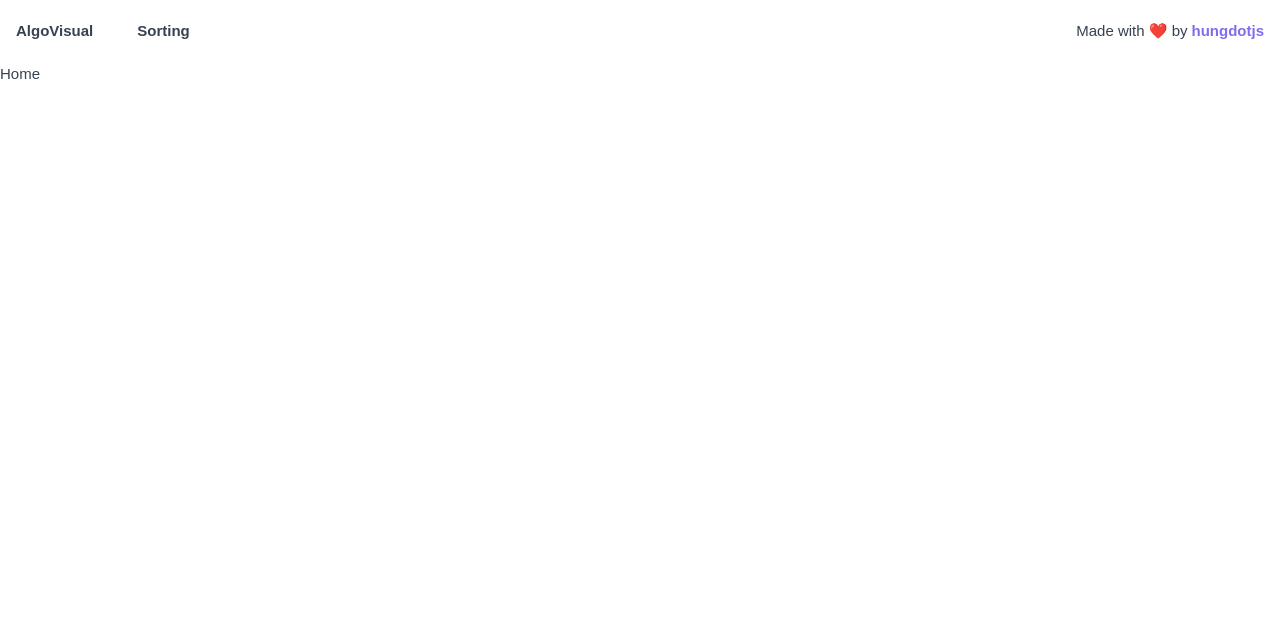
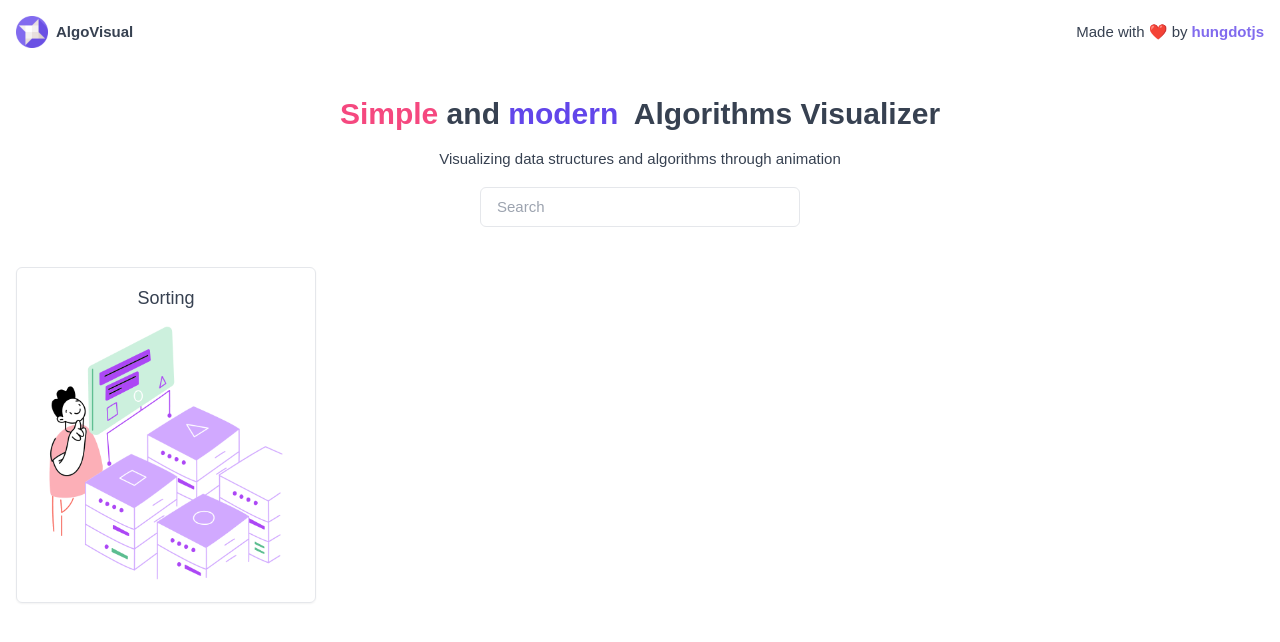
Before and after one commit to hungntran/algo-visualizer, a React (Create React App) app: page / in a window 1280 px wide. Shown: the top 642 px of the page. Built offline with nearby package versions, Linux system fonts and the light colour scheme.

Commit message:
feat: update homepage

```diff
--- a/src/components/Bar.tsx
+++ b/src/components/Bar.tsx
@@ -2,6 +2,8 @@ import classNames from "classnames";
 import { FC } from "react";
 import Show from "components/common/Show";
 import useGlobal from "hooks/useGlobal";
+
+const TOTAL_WIDTH = 30;
 
 const Bar: FC<{
   value: number;
@@ -26,7 +28,7 @@ const Bar: FC<{
         }
       )}
       style={{
-        left: 30 * order,
+        left: TOTAL_WIDTH * order,
         height: value * 10,
       }}
     >
@@ -35,7 +37,7 @@ const Bar: FC<{
       <Show when={isWatching && !isSorted && !isSwapping}>
         <div
           className="border border-violet-400 absolute -top-0.5 z-10"
-          style={{ width: listSize * (30 + 1), left: -30 * order }}
+          style={{ width: (listSize + 1) * TOTAL_WIDTH, left: -TOTAL_WIDTH * order }}
         ></div>
       </Show>
     </div>
--- a/src/components/Header.tsx
+++ b/src/components/Header.tsx
@@ -1,35 +1,21 @@
 import React from "react";
-import classNames from "classnames";
-import { Link, useLocation } from "react-router-dom";
+import { Link } from "react-router-dom";
 import Container from "./common/Container";
 import BaseLink from "./common/BaseLink";
-
-const navigators = [
-  {
-    path: "/sorting",
-    text: "Sorting",
-  },
-];
+import Logo from "assets/images/logo.png";
 
 const Header = () => {
-  const location = useLocation();
-
   return (
     <div>
       <Container>
         <div className="flex justify-between flex-wrap">
           <div className="flex items-center gap-x-8 py-4 font-semibold">
-            <Link to="/">AlgoVisual</Link>
-            {navigators.map(({ path, text }) => (
-              <div
-                key={text}
-                className={classNames("flex items-center px-3 py-1 rounded-md transition-all", {
-                  "bg-gray-100": location.pathname.includes(path),
-                })}
-              >
-                <Link to={path}>{text}</Link>
+            <Link to="/" className="hover:text-primary-400">
+              <div className="flex items-center">
+                <img src={Logo} alt="logo" width={32} />
+                <span className="ml-2">AlgoVisual</span>
               </div>
-            ))}
+            </Link>
           </div>
           <div className="flex items-center gap-x-1">
             Made with ❤️ by{" "}
--- a/src/pages/Home.tsx
+++ b/src/pages/Home.tsx
@@ -1,7 +1,33 @@
 import React from "react";
+import Container from "components/common/Container";
+import { Link } from "react-router-dom";
+import SortingImage from "assets/images/sorting.png";
 
 const Home = () => {
-  return <div>Home</div>;
+  return (
+    <Container>
+      <div className="text-center mb-8">
+        <h1 className="text-3xl mt-8 mb-4 font-semibold">
+          <span className="text-secondary-500">Simple</span> and&nbsp;
+          <span className="text-primary-500">modern</span>&nbsp; Algorithms Visualizer
+        </h1>
+        <p>Visualizing data structures and algorithms through animation</p>
+        <input
+          type="text"
+          placeholder="Search"
+          className="px-4 py-2 my-2 border outline-primary-400 max-w-xs w-full rounded-md"
+        />
+      </div>
+      <div className="grid sm:grid-cols-2 md:grid-cols-3 lg:grid-cols-4 gap-4">
+        <Link to="/sorting">
+          <div className="p-4 border shadow-sm hover:border-primary-400 transition-colors text-lg rounded-md flex flex-col items-center justify-center">
+            <p>Sorting</p>
+            <img src={SortingImage} alt="sorting" />
+          </div>
+        </Link>
+      </div>
+    </Container>
+  );
 };
 
 export default Home;
--- a/src/pages/Sorting.tsx
+++ b/src/pages/Sorting.tsx
@@ -237,13 +237,13 @@ export const sortingAlgorithmsMapped = {
 const Sorting = () => {
   return (
     <Container>
-      <h1 className="text-4xl font-bold text-center my-8 w-">Sorting</h1>
+      <h1 className="text-4xl font-semibold text-center my-8">Sorting</h1>
       <div className="grid grid-cols-1 sm:grid-cols-2 md:grid-cols-3 gap-6">
         {Object.values(SortingAlgorithms).map((item, index) => {
           const { name, icon } = sortingAlgorithmsMapped[item];
           return (
             <Link to={`/sorting/${item}`} key={item}>
-              <div className="p-4 group border shadow-sm hover:border-primary-400 transition-colors text-lg rounded-md font-bold flex items-center">
+              <div className="p-4 border shadow-sm hover:border-primary-400 transition-colors text-lg rounded-md flex items-center">
                 <Badge text={icon} className={classNames(colorClasses[index], "text-white p-3")} />
                 <span className="ml-4">{name}</span>
               </div>
--- a/src/pages/SortingDetail.tsx
+++ b/src/pages/SortingDetail.tsx
@@ -21,9 +21,9 @@ const SortingDetail = () => {
     <Container>
       <div className="desktop:grid desktop:grid-cols-4">
         <div className="relative col-span-3">
-          <h1 className="text-4xl font-bold text-center my-7">{name}</h1>
+          <h1 className="text-4xl font-semibold text-center my-7">{name}</h1>
           <Link to="/sorting">
-            <div className="absolute top-1/2 -translate-y-1/2 left-0 font-semibold cursor-pointer px-3 py-1 bg-gray-100 hover:bg-gray-200 rounded-md">
+            <div className="absolute top-1/2 -translate-y-1/2 left-0 cursor-pointer px-3 py-1 bg-gray-100 hover:bg-gray-200 rounded-md">
               Back
             </div>
           </Link>
```
Also changed, not shown: src/assets/images/logo.png (added), src/assets/images/sorting.png (added).
